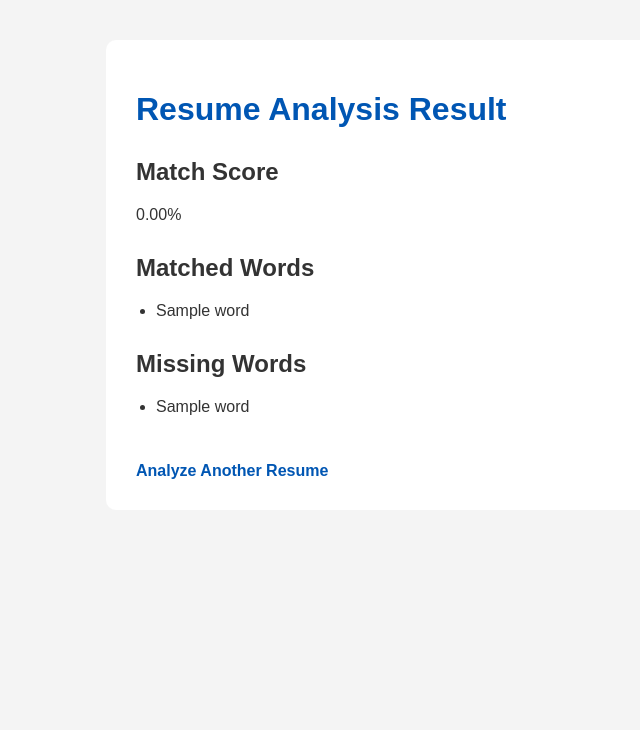
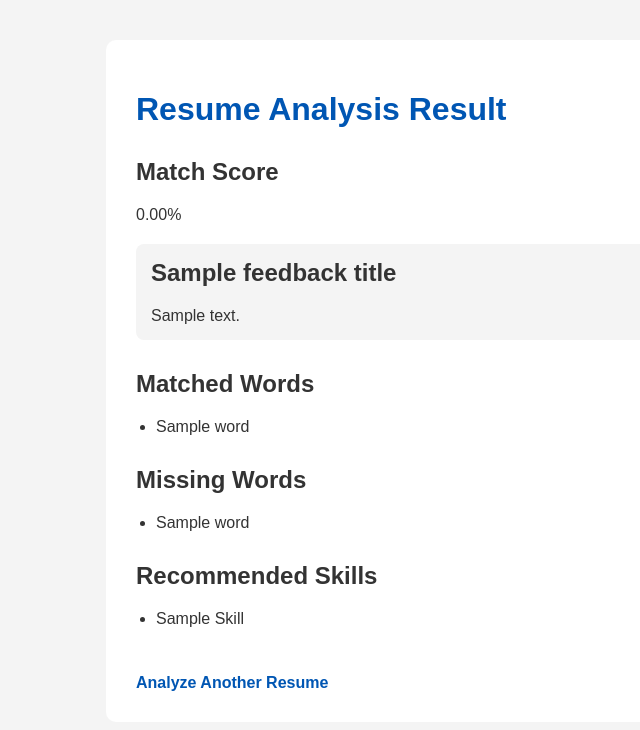
Before and after one commit to DiegoCP89/job-fit-resume-analyzer, a Flask app: template app/templates/result.html in a window 1280 px wide. Shown: the top 730 px of the page, without its empty margins (104-744 px from the left). Run offline with Flask 3, Linux system fonts and the light colour scheme; the template is opened without the code that fills it: most values are stand-ins (such as "Sample title", 1, 10 or a date in 2020).

Commit message:
feat: add recommended skills section to analysis results"

```diff
--- a/app/main.py
+++ b/app/main.py
@@ -1,8 +1,14 @@
 from flask import Flask, render_template, request
-
 from services.analyzer import analyze_resume
 from services.pdf_extractor import extract_text_from_pdf
 from services.text_processor import normalize_text
+
+from services.feedback import (
+    generate_feedback,
+    get_score_class,
+    generate_recommendations,
+)
+
 
 app = Flask(__name__)
 
@@ -45,12 +51,11 @@ def analyze():
         normalized_job_description,
     )
 
-    if match_score >= 70:
-        score_class = "high-score"
-    elif match_score >= 40:
-        score_class = "medium-score"
-    else:
-        score_class = "low-score"
+    feedback_title, feedback_message = generate_feedback(match_score)
+
+    score_class = get_score_class(match_score)
+
+    recommendations = generate_recommendations(missing_words)
 
     print("\nMatched words:")
     print(matched_words)
@@ -80,8 +85,11 @@ def analyze():
     "result.html",
     matched_words=sorted(matched_words),
     missing_words=sorted(missing_words),
+    recommendations=recommendations,
     match_score=match_score,
     score_class=score_class,
+    feedback_title=feedback_title,
+    feedback_message=feedback_message,
 )
 
 
--- a/app/static/css/style.css
+++ b/app/static/css/style.css
@@ -52,3 +52,18 @@ a:hover {
   color: red;
   font-weight: bold;
 }
+
+.feedback {
+  margin: 20px 0;
+  padding: 15px;
+  border-radius: 8px;
+  background-color: #f4f4f4;
+}
+
+.feedback h2 {
+  margin-top: 0;
+}
+
+.feedback p {
+  margin-bottom: 0;
+}
--- a/app/templates/result.html
+++ b/app/templates/result.html
@@ -17,6 +17,11 @@
       <section>
         <h2>Match Score</h2>
         <p class="{{ score_class }}">{{ "%.2f"|format(match_score) }}%</p>
+      </section>
+
+      <section class="feedback">
+        <h2>{{ feedback_title }}</h2>
+        <p>{{ feedback_message }}</p>
       </section>
 
       <section>
@@ -39,6 +44,16 @@
         </ul>
       </section>
 
+      <section>
+        <h2>Recommended Skills</h2>
+
+        <ul>
+          {% for skill in recommendations %}
+          <li>{{ skill.replace("_", " ").title() }}</li>
+          {% endfor %}
+        </ul>
+      </section>
+
       <a href="/">Analyze Another Resume</a>
     </main>
   </body>
```
Also changed, not shown: app/services/feedback.py (added, +41 -0 lines).
